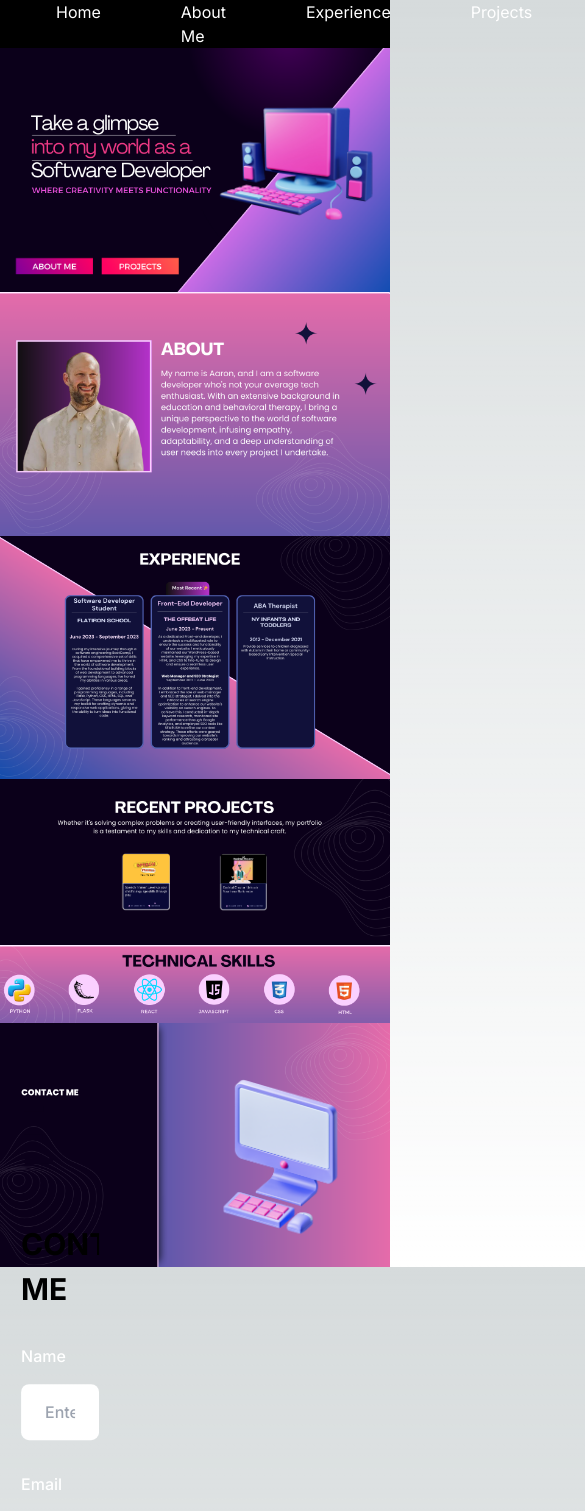
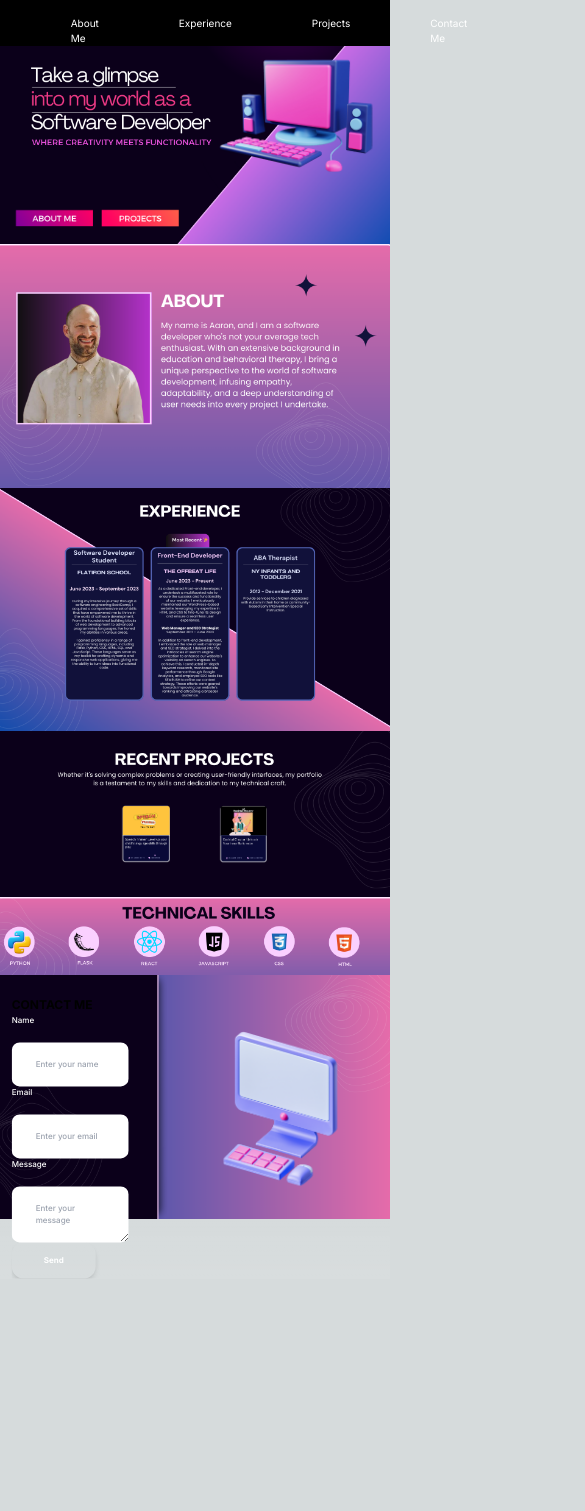
Before and after one commit to AaronNewTech/portfolio, a Next.js app: page / in a window 390 px wide. Shown: the top 1511 px of the page, 585 px wide, since content can reach past the window. After the commit the page ends 1279 px from the top, so only its background shows below. Built offline with nearby package versions, Linux system fonts and the light colour scheme.

Commit message:
fixed the form to scale to screen without extra space

```diff
--- a/app/contactform.jsx
+++ b/app/contactform.jsx
@@ -48,14 +48,14 @@ const ContactForm = () => {
     }
     )
   }
+
   return (
     <div id='contact-form' className='xl:mt-12 xl:flex-row flex-col-reverse flex gap-10 overflow-hidden'>
 
-        <form id='form'
+        <form
         ref={formRef}
         onSubmit={handleSubmit}
-        className='mt-12 flex flex-col gap-8'>
-          <h1 id='contact-text'>CONTACT ME</h1>
+        className=' form mt-12 flex flex-col '><h1 id="contact-text">CONTACT ME</h1>
           <label className='flex flex-col'>
             <span className='text-white font-medium mb-4'>Name</span>
             <input
--- a/app/navbar.tsx
+++ b/app/navbar.tsx
@@ -4,8 +4,8 @@ import Link from "next/link";
 
 export default function Navbar() {
   return (
-    <div className="sticky-top-bar">
-      <div className="sticky-top-bar-inner">
+    <div id="sticky-top-bar">
+      <div id="sticky-top-bar-inner">
         <div className="w-1/3 mr-10">
           <Image
             src="/images/homepage1/aaron.png"
--- a/app/page.tsx
+++ b/app/page.tsx
@@ -121,10 +121,10 @@ export default function Home() {
       </div>
 
       <div className="homepage-5">
-        <div className="contact-container">
+
           <div>
             <ContactForm />
-          </div>
+
           <img id="contact-me" src="/images/contact/22.png" />
           <div>
             <img
--- a/app/styles.css
+++ b/app/styles.css
@@ -1,64 +1,71 @@
 /* styles.css */
-/* .container {
+
+#sticky-top-bar {
   width: 100%;
-  height: auto;
-  position: relative;
-} */
-
-/* #main {
-  overflow: hidden;
-} */
-
-/* Styling for the outer container div */
-.sticky-top-bar {
-  position: sticky;
+  position: fixed;
   top: 0;
   z-index: 50;
   background-color: black;
   color: white;
   margin: 0;
-  padding-left: 1rem; /* Adjust the left padding as needed */
-  padding-right: 1rem; /* Adjust the right padding as needed */
+  padding-left: 1rem;
+  padding-right: 1rem;
 }
 
-/* Styling for the inner div with flex layout */
-.sticky-top-bar-inner {
+#sticky-top-bar-inner {
   position: sticky;
   top: 0;
   z-index: 50;
   display: flex;
   align-items: center;
   justify-content: space-between;
-  padding-top: 1rem; /* Adjust the top padding as needed for large screens */
-  margin-left: 1rem; /* Adjust the left margin as needed for large screens */
-  margin-right: 1rem; /* Adjust the right margin as needed for large screens */
+  padding-top: 1rem;
+  margin-left: 1rem;
+  margin-right: 1rem;
 }
 
-/* Media query for smaller screens like 'lg' (large screens) */
-@media (max-width: 1024px) {
-  .sticky-top-bar-inner {
-    padding-top: 0; /* Remove top padding for smaller screens */
-    margin-left: 0; /* Remove left margin for smaller screens */
-    margin-right: 0; /* Remove right margin for smaller screens */
+@media (max-width: 1000px) {
+  #sticky-top-bar {
+    font-size: 15px;
+    position: fixed;
+    padding-top: 0;
+    margin-left: 0;
+    margin-right: 0;
+    justify-content: none;
+  }
+  #sticky-top-bar-inner {
+    position: sticky;
+    top: 0;
+    z-index: 50;
+    display: flex;
+    align-items: center;
+    justify-content: none;
+    padding-top: 1rem;
+    margin-left: 1rem;
+    margin-right: 1rem;
   }
 }
 
+@media (max-width: 700px) {
+  #sticky-top-bar {
+    font-size: 10px;
+    position: fixed;
+    padding-top: 0;
+  }
+  #sticky-top-bar-inner {
+    position: sticky;
+    top: 0;
+    z-index: 50;
+    display: flex;
+    justify-content: center;
+    margin-left: 0;
+    margin-right: 0;
+  }
+}
 
 #navbar-container {
   max-width: 100%;
 }
-
-/* @media screen and (max-width: 800px) {
-  #navbar-container {
-
-    max-width: 30%;
-    transform: translateX(-40%) translateY(0%);
-    display: flex;
-    justify-content: none;
-  }
-
-
-} */
 
 #homepage-image,
 #about-me,
@@ -87,11 +94,9 @@
   z-index: 4;
 }
 
-/* .homepage-2 {
+.form {
   width: 100%;
-  height: auto;
-  position: relative;
-} */
+}
 
 #contact-text {
   font-size: 30px;
@@ -99,12 +104,10 @@
 }
 
 #contact-form {
-  max-width: 20%; /* Change to max-width */
-  width: 100%; /* Add width 100% to fill the container */
+  width: 30%;
   max-height: 100%;
-  height: 100%;
   position: absolute;
-  transform: translateX(35%) translateY(23%);
+  transform: translateX(15%) translateY(25%);
   z-index: 4;
 }
 
@@ -113,40 +116,85 @@
   max-height: 100%;
 }
 
-@media screen and (max-width: 1500px) {
-  /* #form, */
+@media (max-width: 1000px) {
   #contact-form {
-    width: 80%;
-    display: flex;
+    width: 30%;
+    height: 60%;
+    transform: translateX(10%) translateY(-10%);
+  }
 
-    justify-content: space-around;
-    transform: translateX(30%) translateY(20%);
+  .form {
+    font-size: 10px;
+    max-width: 100%;
+    max-height: 100%;
+  }
+  #contact-text {
+    font-size: 20px;
+    max-width: 100%;
+    max-height: 100%;
   }
 }
 
-@media screen and (max-width: 1400px) {
+@media (max-width: 800px) {
   #contact-form {
-    width: 70%;
-    display: flex;
+    width: 30%;
+    height: 60%;
+    transform: translateX(10%) translateY(-25%);
+  }
 
-    justify-content: space-around;
-    transform: translateX(20%) translateY(10%);
+  .form {
+    font-size: 8px;
+    max-width: 100%;
+    max-height: 100%;
+  }
+  #contact-text {
+    font-size: 12px;
+    max-width: 100%;
+    max-height: 100%;
   }
 }
 
-@media screen and (max-width: 1200px) {
+@media (max-width: 700px) {
   #contact-form {
-    width: 50%;
-    display: flex;
+    width: 30%;
+    height: 60%;
+    transform: translateX(10%) translateY(-30%);
+  }
 
-    justify-content: space-around;
-    transform: translateX(27%) translateY(5%);
+  .form {
+    font-size: 8px;
+    max-width: 100%;
+    max-height: 100%;
+  }
+  #contact-text {
+    font-size: 12px;
+    max-width: 100%;
+    max-height: 100%;
+  }
+}
+
+@media (max-width: 600px) {
+  #contact-form {
+    width: 30%;
+    height: 60%;
+    transform: translateX(10%) translateY(-40%);
+  }
+
+  .form {
+    font-size: 8px;
+    max-width: 100%;
+    max-height: 100%;
+  }
+  #contact-text {
+    font-size: 12px;
+    max-width: 100%;
+    max-height: 100%;
   }
 }
 
 #contact-computer {
-  max-width: 30%; /* Change to max-width */
-  width: 100%; /* Add width 100% to fill the container */
+  max-width: 30%;
+  width: 100%;
   position: absolute;
   transform: translateX(190%) translateY(-120%);
 }
@@ -170,7 +218,7 @@
 #javascript-logo,
 #css-logo,
 #html-logo {
-  max-width: 60%;
+  max-width: 100%;
 }
 
 .project-links {
@@ -201,6 +249,15 @@
     justify-content: space-around;
     transform: translateX(10%) translateY(-130%);
   }
+
+  #python-logo,
+  #flask-logo,
+  #react-logo,
+  #javascript-logo,
+  #css-logo,
+  #html-logo {
+    max-width: 100%;
+  }
 }
 
 @media screen and (max-width: 1300px) {
@@ -212,6 +269,14 @@
 
     justify-content: space-around;
     transform: translateX(20%) translateY(-120%);
+  }
+  #python-logo,
+  #flask-logo,
+  #react-logo,
+  #javascript-logo,
+  #css-logo,
+  #html-logo {
+    max-width: 80%;
   }
 }
 
@@ -225,36 +290,12 @@
     justify-content: space-around;
     transform: translateX(50%) translateY(-150%);
   }
+  #python-logo,
+#flask-logo,
+#react-logo,
+#javascript-logo,
+#css-logo,
+#html-logo {
+  max-width: 60%;
 }
-
-/* .about-me-section {
-  height: 100vh;
-  background-image: url("/images/about/about-me-image.png");
-  background-size: cover;
-  background-attachment: fixed;
-  background-repeat: no-repeat;
 }
-
-.experience-section {
-  height: 100vh;
-  background-image: url("/images/about/experience-page.png");
-  background-size: cover;
-  background-attachment: fixed;
-  background-repeat: no-repeat;
-}
-
-.projects-section {
-  height: 100vh;
-  background-image: url("/images/homepage2/12.png");
-  background-size: cover;
-  background-attachment: fixed;
-  background-repeat: no-repeat;
-}
-
-.contact-me-section {
-  height: 100vh;
-  background-image: url("/images/contact/22.png");
-  background-size: cover;
-  background-attachment: fixed;
-  background-repeat: no-repeat;
-} */
```
Also changed, not shown: public/images/contact/22.png.
